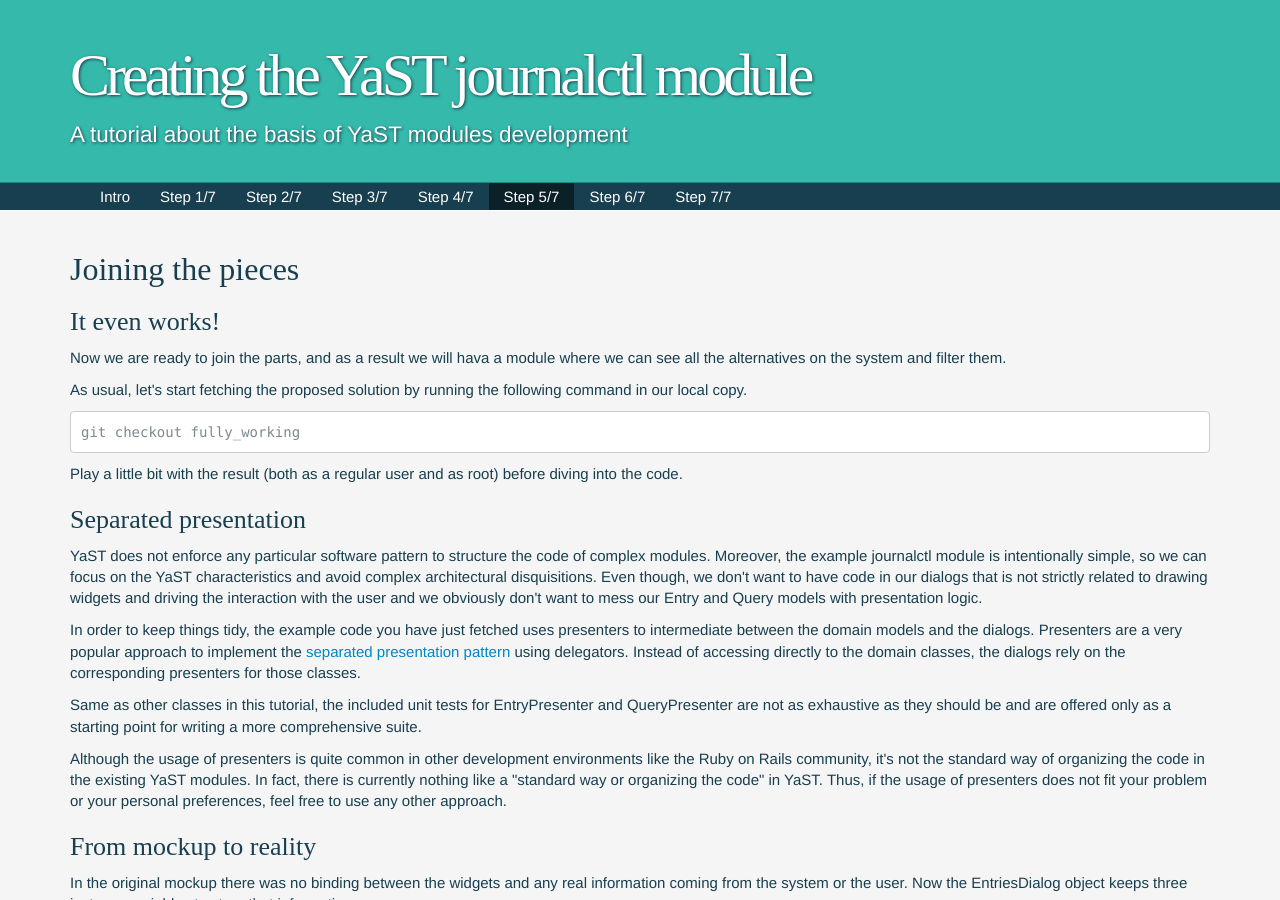
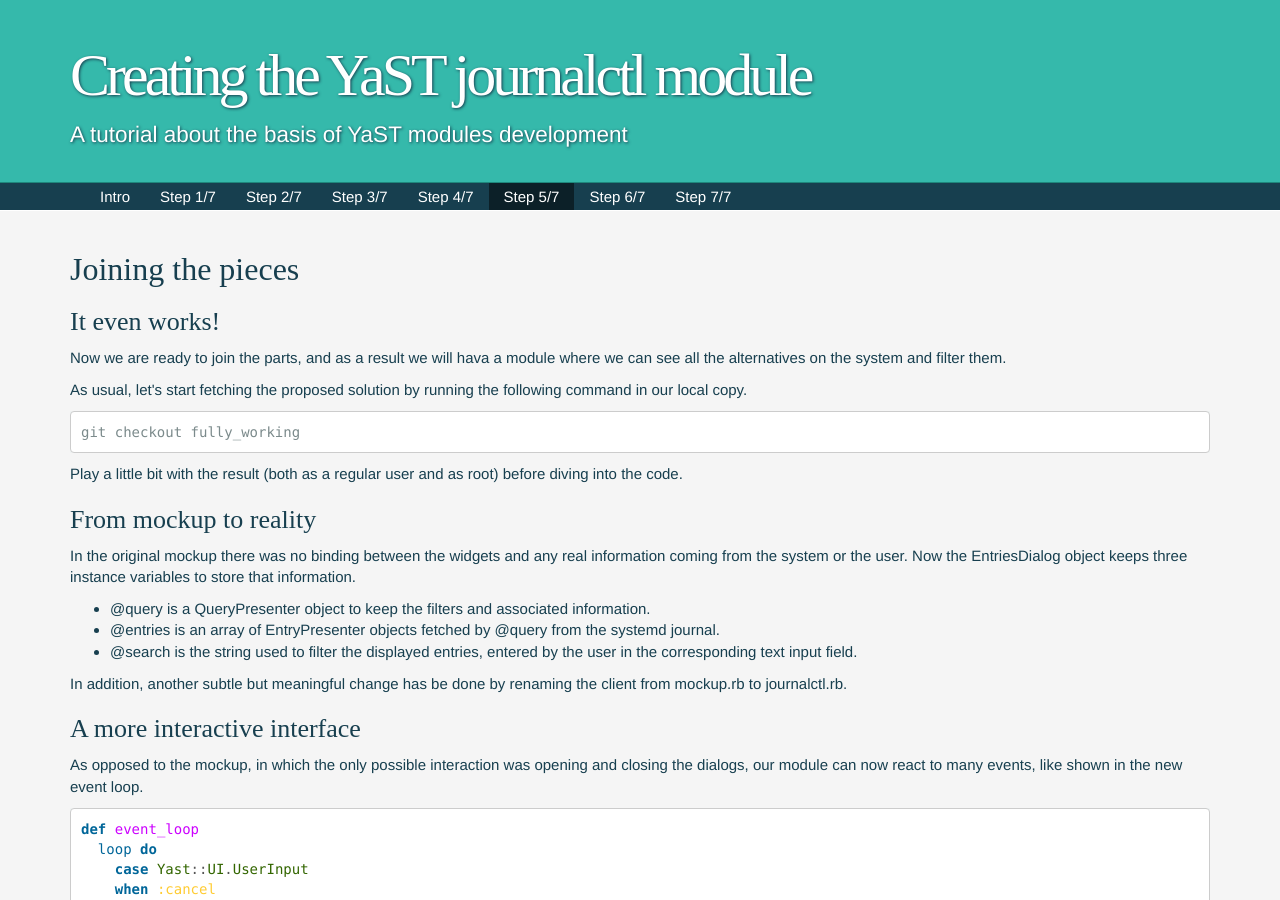
Before and after one commit to jyeray/yast-alternatives-tutorial, a Jekyll site: the page built from step5.html, in a window 1280 px wide and 900 px high. Built offline with Jekyll 4.4.1, drawn with Linux system fonts in a browser that asks for light colours; some web fonts are replaced.

Commit message:
Remove Separated presentation section

```diff
--- a/step5.html
+++ b/step5.html
@@ -19,39 +19,6 @@ git checkout fully_working
 <p>
 Play a little bit with the result (both as a regular user and as root) before
 diving into the code.
-</p>
-
-<h3>Separated presentation</h3>
-<p>
-YaST does not enforce any particular software pattern to structure the code of
-complex modules. Moreover, the example journalctl module is intentionally
-simple, so we can focus on the YaST characteristics and avoid complex
-architectural disquisitions. Even though, we don't want to have code in our
-dialogs that is not strictly related to drawing widgets and driving the
-interaction with the user and we obviously don't want to mess our Entry and
-Query models with presentation logic.
-</p>
-<p>
-In order to keep things tidy, the example code you have just fetched uses
-presenters to intermediate between the domain models and the dialogs. Presenters
-are a very popular approach to implement the
-<a href="http://martinfowler.com/eaaDev/SeparatedPresentation.html">separated
-presentation pattern</a> using delegators. Instead of accessing directly to the
-domain classes, the dialogs rely on the corresponding presenters for those
-classes.
-</p>
-<p>
-Same as other classes in this tutorial, the included unit tests for
-EntryPresenter and QueryPresenter are not as exhaustive as they should be and
-are offered only as a starting point for writing a more comprehensive suite.
-</p>
-<p>
-Although the usage of presenters is quite common in other development
-environments like the Ruby on Rails community, it's not the standard way of
-organizing the code in the existing YaST modules. In fact, there is currently
-nothing like a &quot;standard way or organizing the code&quot; in YaST. Thus,
-if the usage of presenters does not fit your problem or your personal
-preferences, feel free to use any other approach.
 </p>
 
 <h3>From mockup to reality</h3>
```
